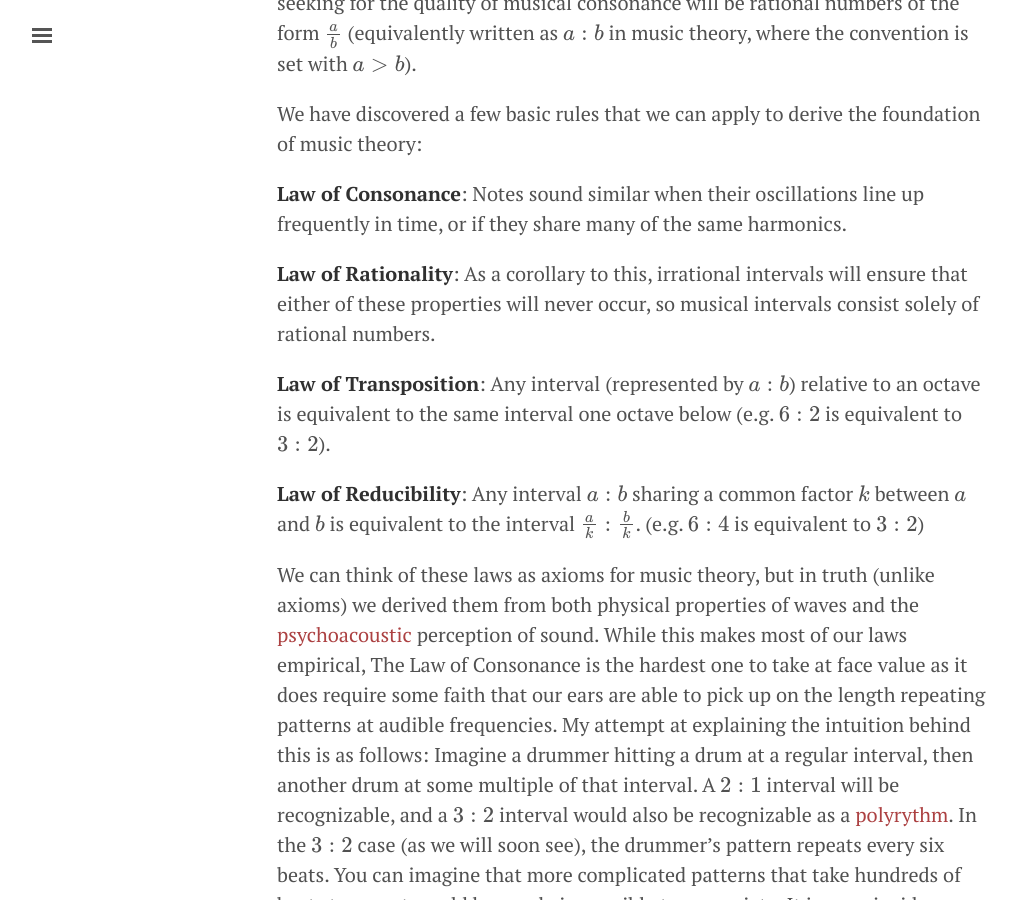
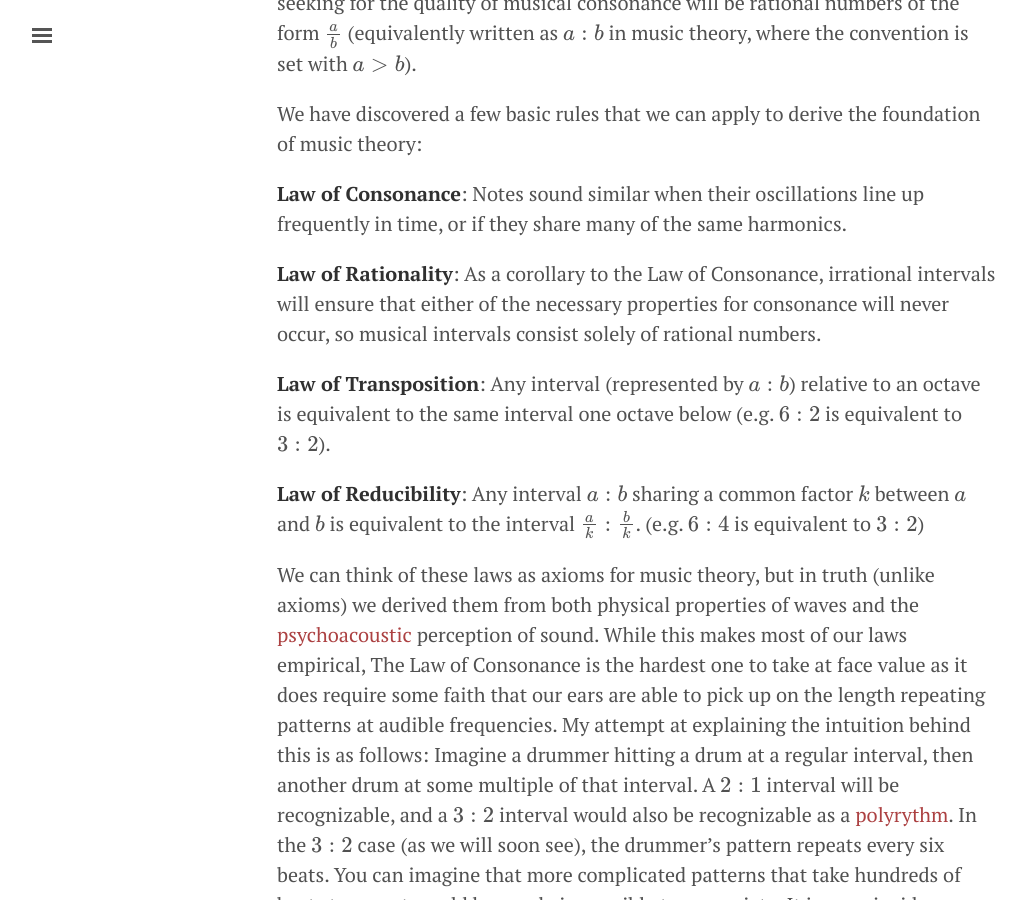
Before and after one commit to kylehovey/blog, a Jekyll site: the page built from on_vineyards_harmony_and_mathematics.md, in a window 1280 px wide and 900 px high, scrolled down 8250 px. Shown: the whole window, without its empty margins (3-1029 px from the left). Built offline with Jekyll 4.4.1, drawn with Linux system fonts in a browser that asks for light colours; formulas are drawn with MathJax 3.

Commit message:
More updates on wording

```diff
--- a/on_vineyards_harmony_and_mathematics.md
+++ b/on_vineyards_harmony_and_mathematics.md
@@ -73,7 +73,7 @@ We have discovered a few basic rules that we can apply to derive the foundation
 
 **Law of Consonance**: Notes sound similar when their oscillations line up frequently in time, or if they share many of the same harmonics.
 
-**Law of Rationality**: As a corollary to this, irrational intervals will ensure that either of these properties will never occur, so musical intervals consist solely of rational numbers.
+**Law of Rationality**: As a corollary to the Law of Consonance, irrational intervals will ensure that either of the necessary properties for consonance will never occur, so musical intervals consist solely of rational numbers.
 
 **Law of Transposition**: Any interval (represented by \\(a:b\\)) relative to an octave is equivalent to the same interval one octave below (e.g. \\(6:2\\) is equivalent to \\(3:2\\)).
 
```
